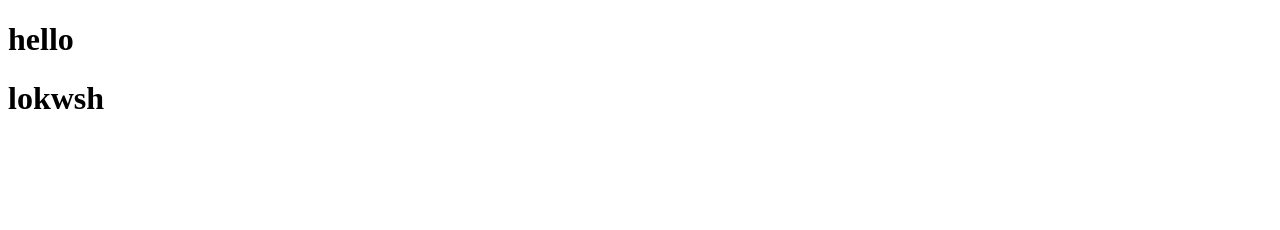
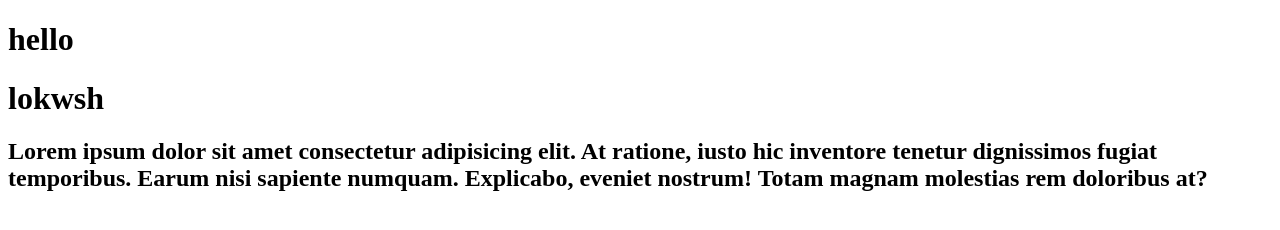
Before and after one commit to PanwarLokesh/HelloWorld, a plain HTML site: page index.html in a window 1280 px wide. Drawn offline with Linux system fonts and the light colour scheme.

Commit message:
lorem_index.html
lorem added

```diff
--- a/index.html
+++ b/index.html
@@ -10,5 +10,6 @@
     <h1>
         lokwsh
     </h1>
+    <h2>Lorem ipsum dolor sit amet consectetur adipisicing elit. At ratione, iusto hic inventore tenetur dignissimos fugiat temporibus. Earum nisi sapiente numquam. Explicabo, eveniet nostrum! Totam magnam molestias rem doloribus at?</h2>
 </body>
 </html>
```
